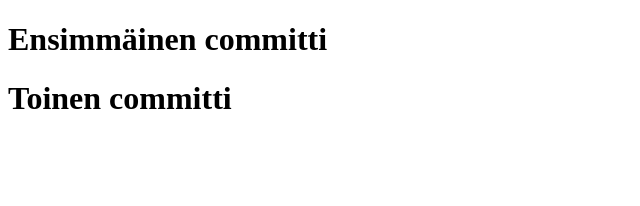
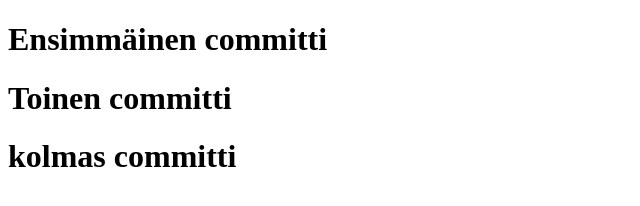
Before and after one commit to Satukaa/Projektin-vieminen-git-repositorioon, a plain HTML site: page index.html in a window 1280 px wide. Shown: the whole page, without its empty margins (0-640 px from the left). Drawn offline with Linux system fonts and the light colour scheme.

Commit message:
third commit

```diff
--- a/index.html
+++ b/index.html
@@ -8,6 +8,7 @@
 <body>
     <h1>Ensimmäinen committi</h1>
     <h1>Toinen committi</h1>
+    <h1>kolmas committi</h1>
 
 </body>
 </html>
```
